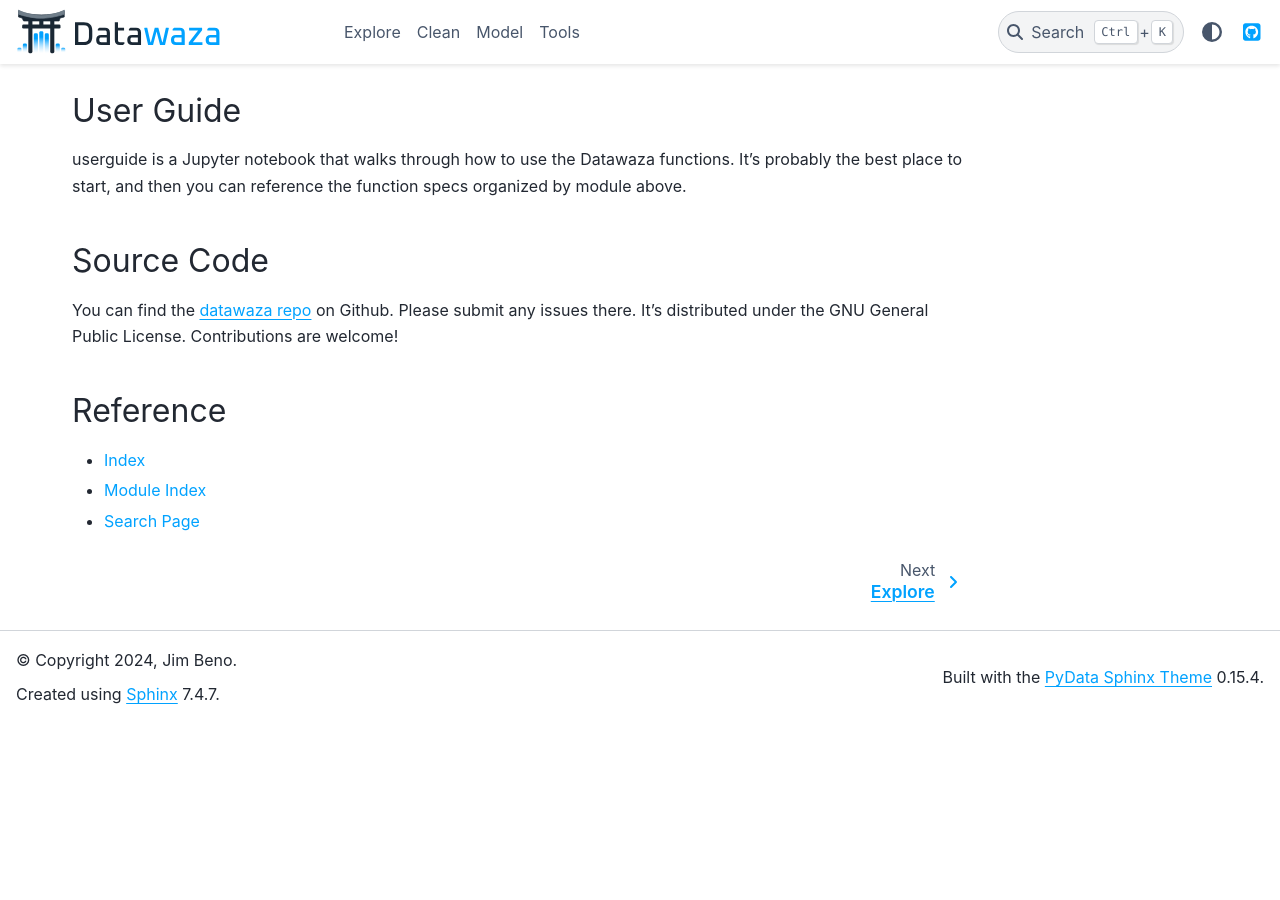
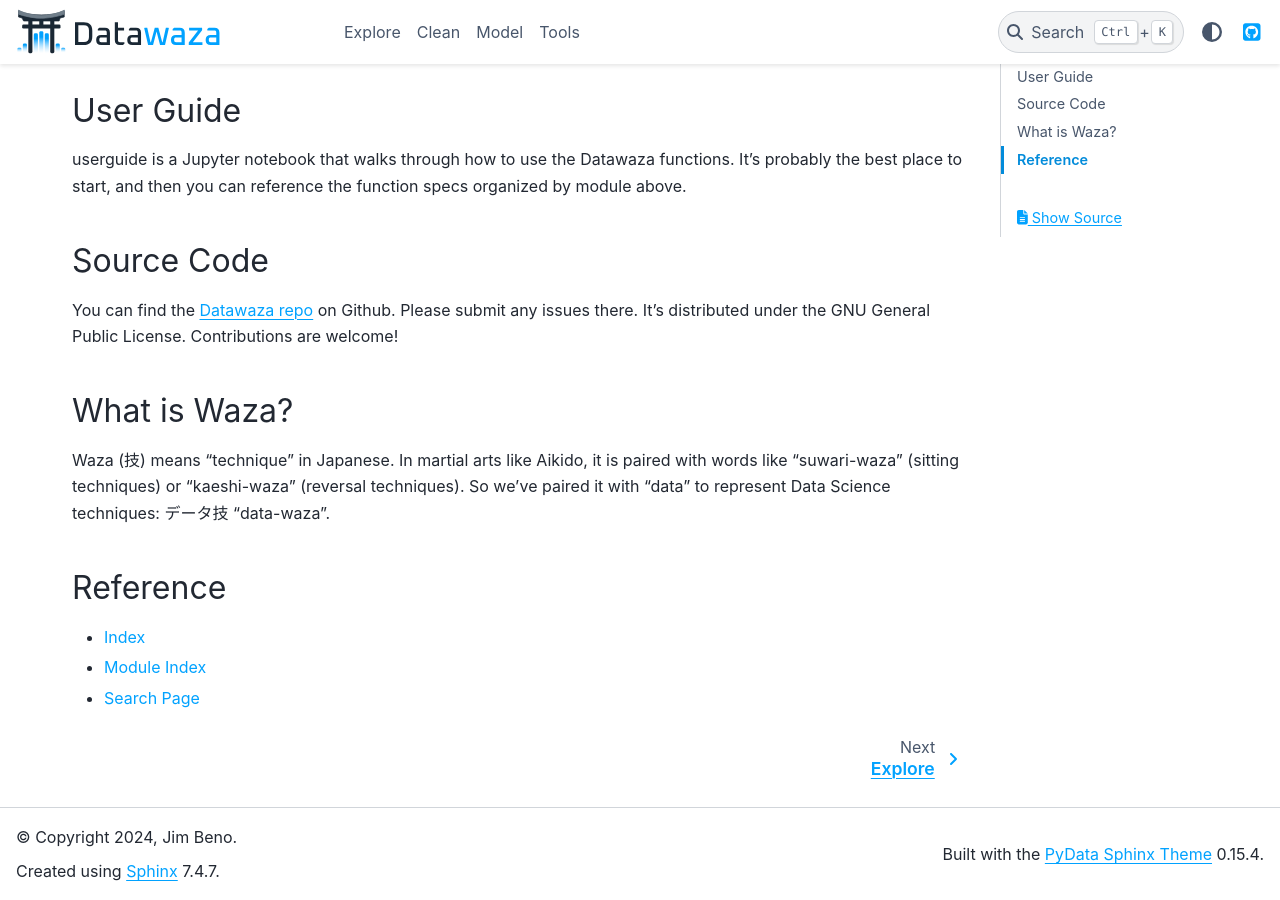
Before and after one commit to jbeno/datawaza, a Sphinx documentation site: the page built from docs/index.rst, in a window 1280 px wide and 900 px high, scrolled down 642 px. Built offline with Sphinx 7.4.7 and the PyData theme 0.15.4, drawn with Linux system fonts in a browser that asks for light colours; pages that are not in the unit, such as notebooks, are missing from menus; before the commit the page ends 1366 px from its top, so only the background shows below that.

Commit message:
Waza definition on index.rst

```diff
--- a/docs/index.rst
+++ b/docs/index.rst
@@ -60,8 +60,12 @@ User Guide
 Source Code
 ...........
 
-You can find the `datawaza repo <https://github.com/jbeno/datawaza/>`_ on Github. Please submit any issues there. It's distributed under the GNU General Public License. Contributions are welcome!
+You can find the `Datawaza repo <https://github.com/jbeno/datawaza/>`_ on Github. Please submit any issues there. It's distributed under the GNU General Public License. Contributions are welcome!
 
+What is Waza?
+.............
+
+Waza (技) means "technique" in Japanese. In martial arts like Aikido, it is paired with words like "suwari-waza" (sitting techniques) or "kaeshi-waza" (reversal techniques). So we've paired it with "data" to represent Data Science techniques: データ技 "data-waza".
 
 .. toctree::
    :hidden:
```
